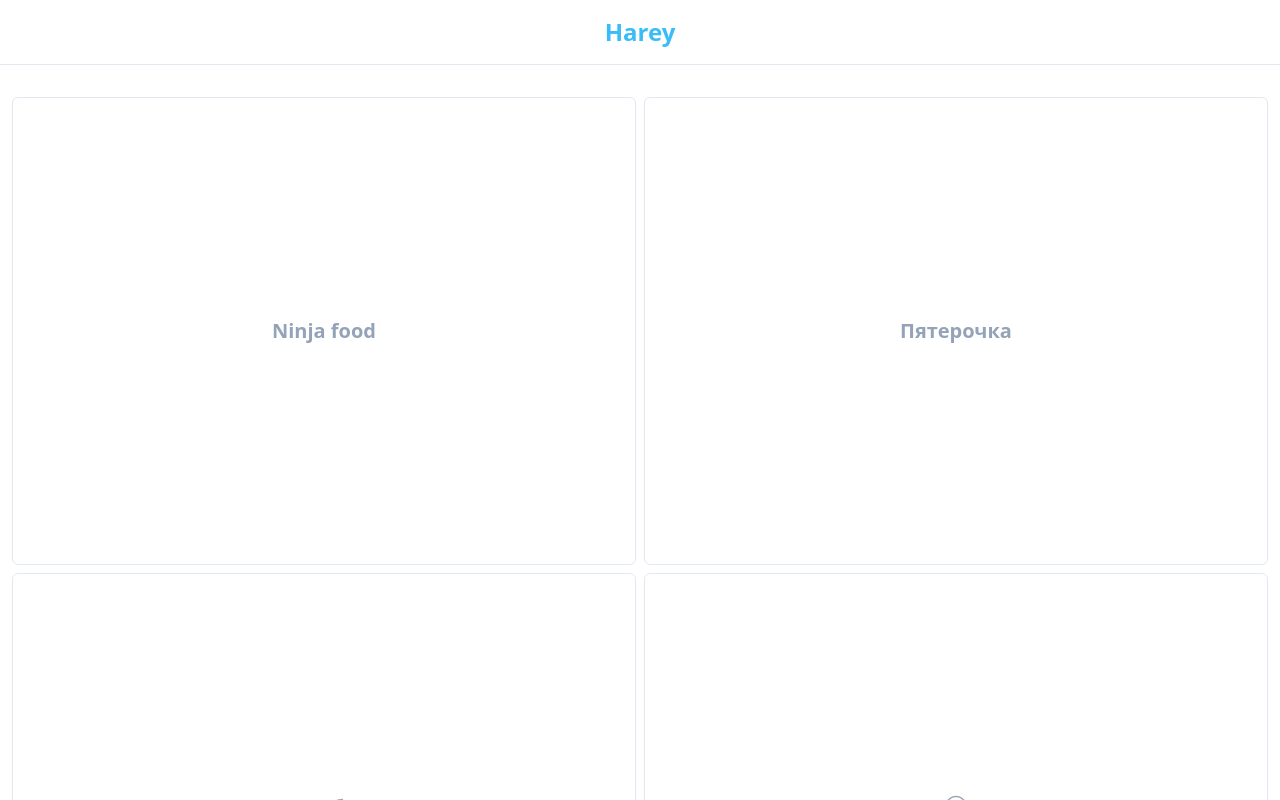
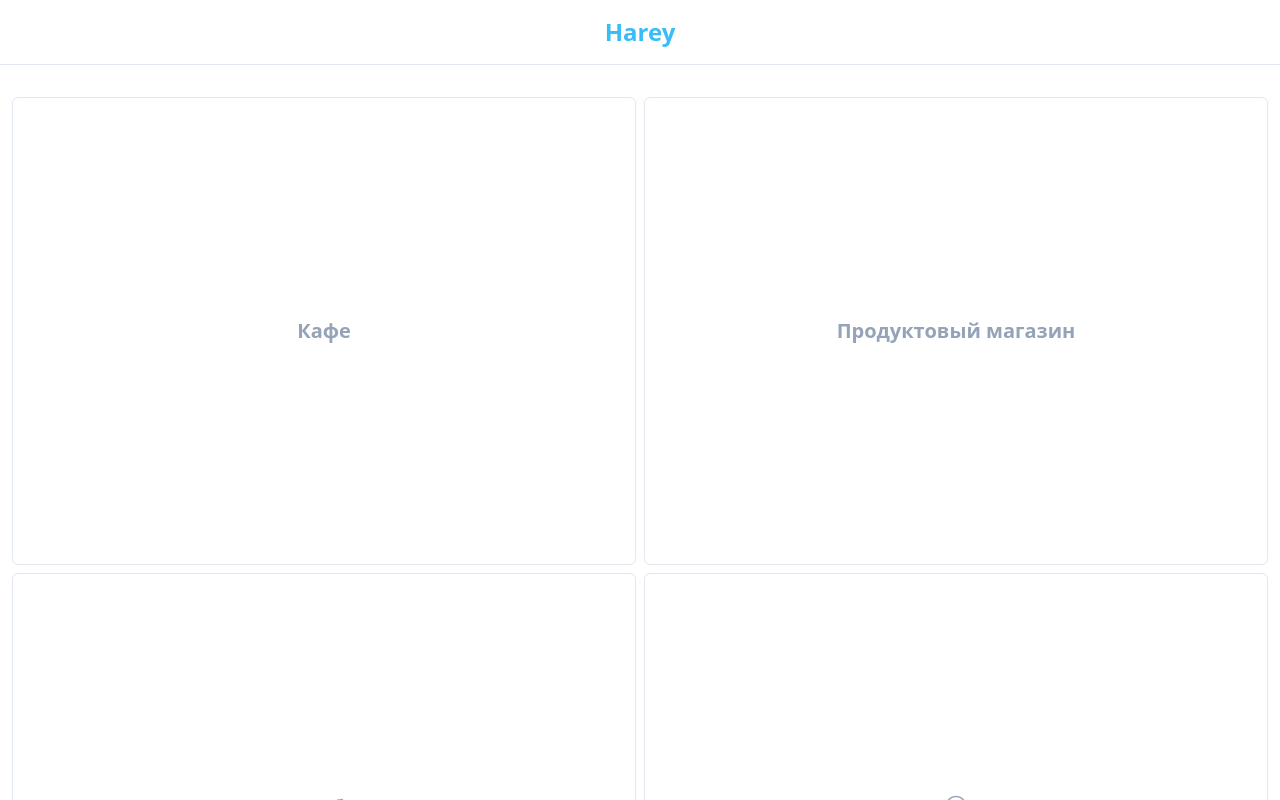
Before and after one commit to ChillyLife11/Harey, a Vue app: page / in a window 1280 px wide. Shown: the top 800 px of the page. Built offline with nearby package versions, Linux system fonts and the light colour scheme.

Commit message:
firebase init

```diff
--- a/package.json
+++ b/package.json
@@ -14,6 +14,7 @@
     "@vueuse/core": "^10.9.0",
     "class-variance-authority": "^0.7.0",
     "clsx": "^2.1.0",
+    "firebase": "^10.11.0",
     "pinia": "^2.1.7",
     "radix-vue": "^1.7.0",
     "tailwind-merge": "^2.2.2",
--- a/src/App.vue
+++ b/src/App.vue
@@ -1,12 +1,11 @@
 <script lang="ts" setup>
-import { useShopStore } from '@/store/shop.ts';
-import ShopList from "@/components/shop/ShopList.vue";
-import ShopDialogAdd from "@/components/shop/ShopDialogAdd.vue";
+import { useCategoryStore }  from '@/store/category.ts';
+import CategoryList      from "@/components/category/CategoryList.vue";
+import CategoryDialogAdd from "@/components/category/CategoryDialogAdd.vue";
 import { reactive, ref } from "vue";
-// import { shops } from "@/data/shops.ts";
-import { IShopItem } from "@/types/shop";
+import { IShopItem }     from "@/types/category.ts";
 
-const shopStore = useShopStore()
+const shopStore = useCategoryStore()
 
 const addDialogOpen = ref<boolean>();
 const selectedShop = reactive<IShopItem>({
@@ -22,12 +21,12 @@
         Harey
     </div>
     <div class="p-3 py-8">
-        <ShopList
+        <CategoryList
             :items="shopStore.list"
             @open-dialog-add="addDialogOpen = true"
         />
 
-        <ShopDialogAdd
+        <CategoryDialogAdd
             v-if="addDialogOpen"
             v-model="addDialogOpen"
             title="Добавить магазин"
--- a/src/components/shop/ShopDialogAdd.vue
+++ b/src/components/category/CategoryDialogAdd.vue
@@ -17,7 +17,6 @@
     FormDescription
 } from "@/components/ui/form";
 import { Input } from "@/components/ui/input";
-import { IShopItem } from "@/types/shop";
 
 import { toTypedSchema } from "@vee-validate/zod";
 import * as z from "zod";
--- a/src/components/shop/ShopList.vue
+++ b/src/components/category/CategoryList.vue
@@ -1,9 +1,9 @@
 <script lang="ts" setup>
-import ShopItem from "@/components/shop/ShopItem.vue";
-import { IShopItem } from "@/types/shop";
+import CategoryItem      from "@/components/category/CategoryItem.vue";
+import { ICategoryItem } from "@/types/category.ts";
 
 interface IProps {
-    items: IShopItem[];
+    items: ICategoryItem[];
 }
 
 const $emit = defineEmits(["openDialogAdd"]);
@@ -13,12 +13,12 @@
 
 <template>
     <div class="grid grid-cols-2 gap-2">
-        <ShopItem
+        <CategoryItem
             v-for="(item, i) in $props.items"
             :key="i"
             :name="item.name"
         />
-        <ShopItem
+        <CategoryItem
             icon="asi-plus-circle"
             @click="$emit('openDialogAdd')"
         />
--- a/src/data/shops.ts
+++ b/src/data/shops.ts
@@ -1,4 +1,4 @@
-import { IShopItem } from "@/types/shop";
+import { IShopItem } from "@/types/category.ts";
 
 export const shops: IShopItem[] = [
     {
--- /dev/null
+++ b/src/firebase.ts
@@ -0,0 +1,18 @@
+import { initializeApp } from "firebase/app";
+import { getFirestore } from "firebase/firestore";
+
+const firebaseConfig = {
+  apiKey: "AIzaSyCs4c1YBIaQZxCV5rarMmVWvHkC9gSmxSU",
+  authDomain: "harey-cde9d.firebaseapp.com",
+  projectId: "harey-cde9d",
+  storageBucket: "harey-cde9d.appspot.com",
+  messagingSenderId: "781815806230",
+  appId: "1:781815806230:web:2845ac01983e9be2137837"
+};
+
+// Initialize Firebase
+initializeApp(firebaseConfig);
+
+const db = getFirestore();
+
+export default db;
--- a/src/store/shop.ts
+++ b/src/store/category.ts
@@ -1,23 +1,23 @@
-import { IShopItem } from '@/types/shop';
+import { ICategoryItem } from '@/types/category.ts';
 import { defineStore } from 'pinia';
 
-export const useShopStore = defineStore('shop', {
+export const useCategoryStore = defineStore('category', {
     state: () => ({
         list: [
             {
                 id: 1,
-                name: 'Ninja food',
+                name: 'Кафе',
             },
             {
                 id: 3,
-                name: 'Пятерочка',
+                name: 'Продуктовый магазин',
             },
             {
                 id: 10,
                 name: 'Автобус',
                 default_price: 27
             },
-        ] as IShopItem[]
+        ] as ICategoryItem[]
     }),
     actions: {
         add() {
--- a/src/types/shop.ts
+++ b/src/types/category.ts
@@ -1,4 +1,4 @@
-export interface IShopItem {
+export interface ICategoryItem {
     id?: number | null,
     name: string | null,
     default_price?: number
```
Also changed, not shown: src/components/category/CategoryItem.vue (renamed from src/components/shop/ShopItem.vue), 1 other file (tests, documents, lock files or other folders).
